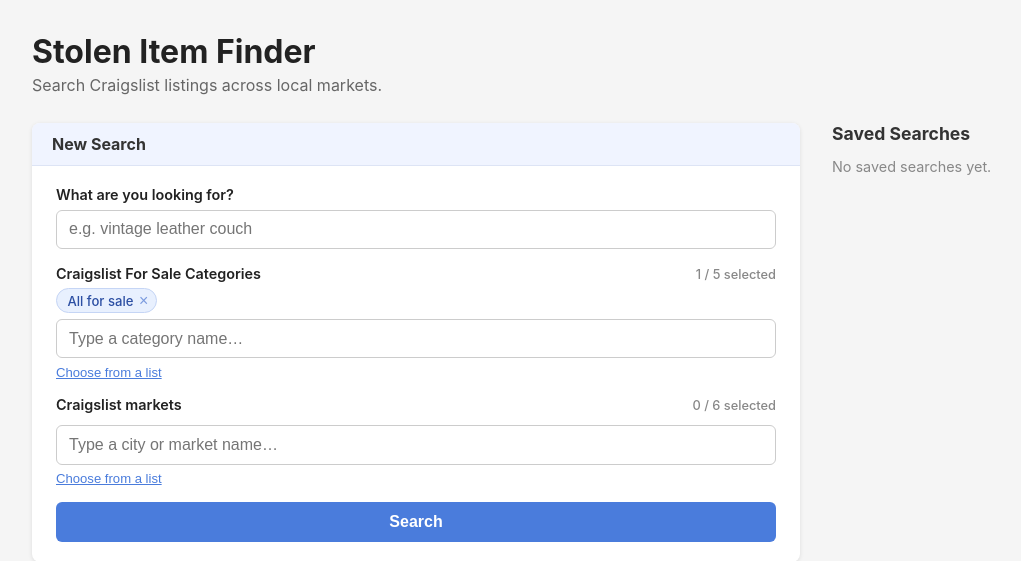
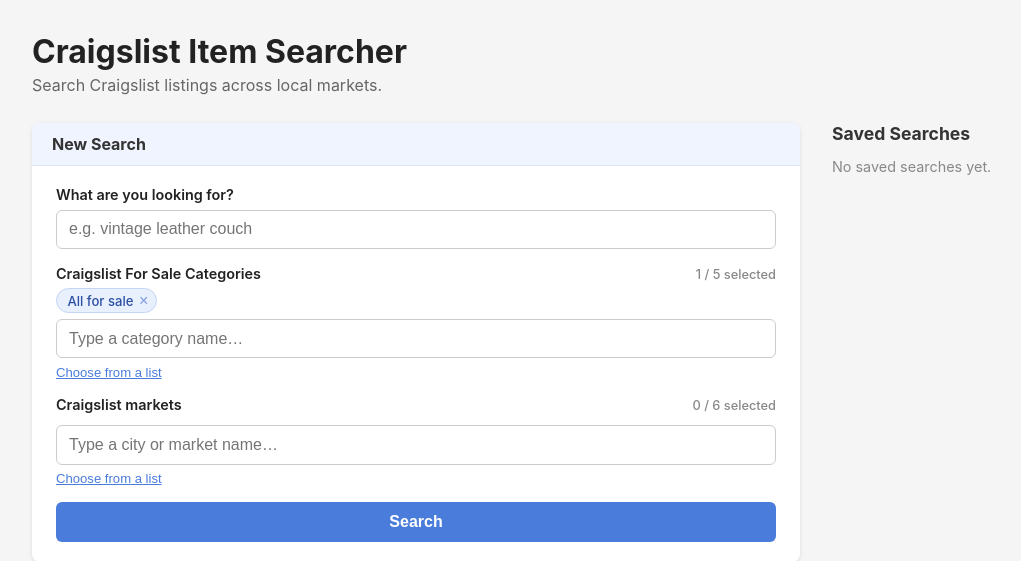
Before and after one commit to JaneAtHome/itemfinder, a Flask app: page / in a window 1280 px wide. Shown: the top 561 px of the page, without its empty margins (68-1089 px from the left). Run offline with Flask 3, Linux system fonts and the light colour scheme; data that the repository does not hold is empty; some libraries are stand-ins or nearby versions.

Commit message:
changed title

```diff
--- a/templates/index.html
+++ b/templates/index.html
@@ -3,13 +3,13 @@
 <head>
   <meta charset="UTF-8" />
   <meta name="viewport" content="width=device-width, initial-scale=1.0" />
-  <title>Stolen Item Finder</title>
+  <title>Craigslist Item Searcher</title>
   <link rel="stylesheet" href="{{ url_for('static', filename='css/style.css') }}" />
 </head>
 <body>
   <main>
     <div class="app-header">
-      <h1>Stolen Item Finder</h1>
+      <h1>Craigslist Item Searcher</h1>
       <p class="subtitle">Search Craigslist listings across local markets.</p>
     </div>
 
```
Also changed, not shown: 1 other file.
